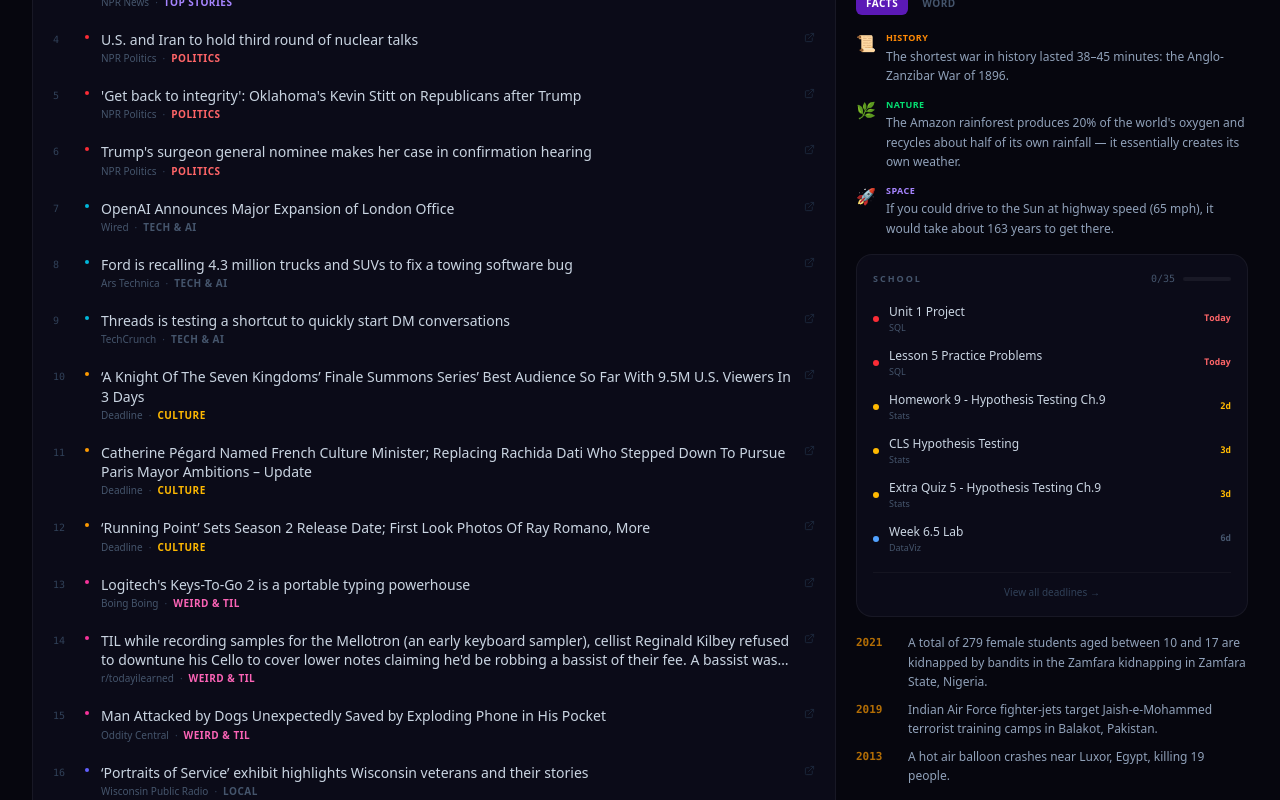
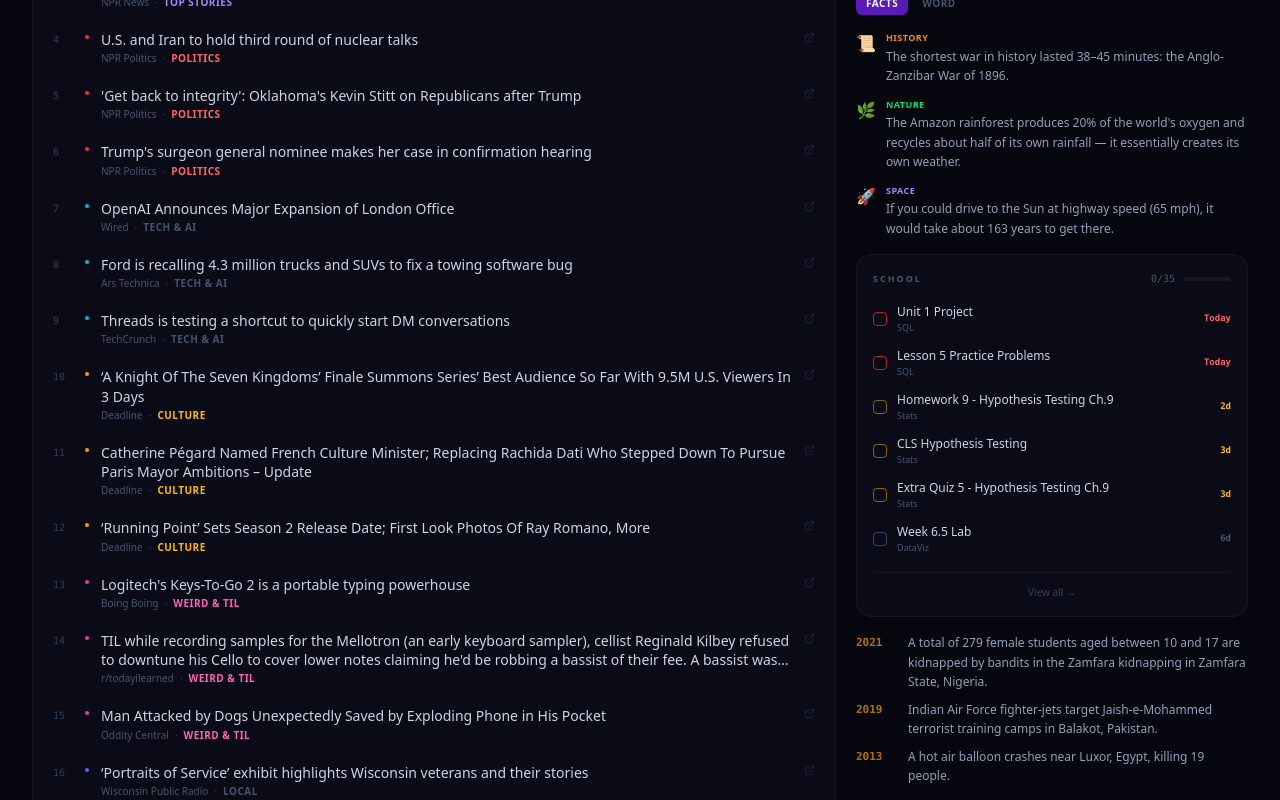
Before and after one commit to Damatnic/nyx-daily, a Next.js app: page /day/2026-02-26 in a window 1280 px wide. Shown: the part 595-1395 px from the top of the page. Built offline with nearby package versions, Linux system fonts and the light colour scheme; grey boxes are pictures that could not be loaded.

Commit message:
feat: mark deadline done from sidebar (localStorage, animated fade-out), NASA API key via env var

```diff
--- a/components/briefing/SchoolDeadlines.tsx
+++ b/components/briefing/SchoolDeadlines.tsx
@@ -1,52 +1,91 @@
+'use client';
+
+import { useState, useEffect } from 'react';
 import Link from 'next/link';
 import { SchoolDeadline } from '@/lib/types';
 
-interface Props {
-  deadlines?: SchoolDeadline[] | null;
+const STORAGE_KEY = 'nyx_done_assignments';
+
+function makeKey(item: SchoolDeadline) { return `${item.course}::${item.desc}`; }
+
+function loadDoneSet(): Set<string> {
+  try { return new Set(JSON.parse(localStorage.getItem(STORAGE_KEY) ?? '[]')); }
+  catch { return new Set(); }
+}
+function saveDoneSet(set: Set<string>) {
+  try { localStorage.setItem(STORAGE_KEY, JSON.stringify([...set])); } catch {}
 }
 
-function dot(days: number): string {
-  if (days === 0)  return 'bg-red-500';
-  if (days <= 1)   return 'bg-red-400';
-  if (days <= 3)   return 'bg-amber-400';
-  if (days <= 7)   return 'bg-blue-400';
-  return 'bg-slate-600';
-}
-
-function dayLabel(days: number): string {
+function dayLabel(days: number) {
   if (days === 0) return 'Today';
   if (days === 1) return 'Tmrw';
   return `${days}d`;
 }
 
-function courseShort(course: string): string {
+function courseShort(course: string) {
   const l = course.toLowerCase();
-  if (l.includes('sql'))   return 'SQL';
-  if (l.includes('stat'))  return 'Stats';
-  if (l.includes('visual') || l.includes('data viz')) return 'DataViz';
+  if (l.includes('sql'))                         return 'SQL';
+  if (l.includes('stat'))                        return 'Stats';
+  if (l.includes('visual') || l.includes('viz')) return 'DataViz';
   return course.split(' ')[0];
 }
 
-export default function SchoolDeadlines({ deadlines }: Props) {
+function checkboxCls(days: number) {
+  if (days === 0) return 'border-red-500/70 hover:bg-red-500/20';
+  if (days <= 1)  return 'border-red-400/50 hover:bg-red-400/15';
+  if (days <= 3)  return 'border-amber-400/50 hover:bg-amber-400/15';
+  if (days <= 7)  return 'border-blue-400/40 hover:bg-blue-400/10';
+  return 'border-white/[0.14] hover:bg-white/[0.04]';
+}
+
+export default function SchoolDeadlines({ deadlines }: { deadlines?: SchoolDeadline[] | null }) {
   const all = deadlines ?? [];
+  const [localDone, setLocalDone] = useState<Set<string>>(new Set());
+  const [fadingOut, setFadingOut] = useState<Set<string>>(new Set());
+
+  useEffect(() => { setLocalDone(loadDoneSet()); }, []);
+
+  const isDone  = (item: SchoolDeadline) => item.done || localDone.has(makeKey(item));
+  const isFading = (item: SchoolDeadline) => fadingOut.has(makeKey(item));
+
+  const toggle = (item: SchoolDeadline) => {
+    const key = makeKey(item);
+    const next = new Set(localDone);
+    if (next.has(key)) {
+      // Un-mark: just remove from done, no animation needed
+      next.delete(key);
+      setLocalDone(next);
+      saveDoneSet(next);
+    } else {
+      // Mark done: animate out first, then remove
+      next.add(key);
+      setLocalDone(next);
+      saveDoneSet(next);
+      setFadingOut(prev => new Set([...prev, key]));
+      setTimeout(() => {
+        setFadingOut(prev => { const s = new Set(prev); s.delete(key); return s; });
+      }, 400);
+    }
+  };
+
+  // Keep fading items visible during their exit animation
   const upcoming = all
-    .filter(d => !d.done && d.days >= 0)
+    .filter(d => (!isDone(d) || isFading(d)) && d.days >= 0)
     .sort((a, b) => a.days - b.days)
     .slice(0, 6);
 
-  const total  = all.length;
-  const done   = all.filter(d => d.done).length;
-  const pct    = total > 0 ? Math.round((done / total) * 100) : 0;
+  const doneCount = all.filter(isDone).length;
+  const total     = all.length;
+  const pct       = total > 0 ? Math.round((doneCount / total) * 100) : 0;
 
   return (
     <div className="nyx-card p-4">
-      {/* Header */}
       <div className="flex items-center justify-between mb-3">
         <p className="text-[9px] font-black uppercase tracking-[0.22em] text-slate-600">School</p>
         <div className="flex items-center gap-2">
-          <span className="text-[10px] font-mono text-slate-600">{done}/{total}</span>
+          <span className="text-[10px] font-mono text-slate-600">{doneCount}/{total}</span>
           <div className="w-12 h-1 bg-white/[0.06] rounded-full overflow-hidden">
-            <div className="h-full rounded-full bg-gradient-to-r from-violet-500 to-cyan-500"
+            <div className="h-full rounded-full bg-gradient-to-r from-violet-500 to-cyan-500 transition-all duration-500"
               style={{ width: `${pct}%` }} />
           </div>
         </div>
@@ -56,27 +95,49 @@ export default function SchoolDeadlines({ deadlines }: Props) {
         <p className="text-xs text-slate-600 py-2">Nothing due soon. 🎉</p>
       ) : (
         <div className="flex flex-col gap-0.5">
-          {upcoming.map((item, i) => (
-            <div key={i} className="flex items-center gap-2.5 py-1.5">
-              <span className={`w-1.5 h-1.5 rounded-full shrink-0 ${dot(item.days)}`} />
+          {upcoming.map((item) => {
+            const fading = isFading(item);
+            return (
+              <div key={makeKey(item)}
+                className={`flex items-center gap-2.5 py-1.5 transition-all duration-400 ${
+                  fading ? 'opacity-0 translate-x-1 scale-98' : 'opacity-100'
+                }`}
+              >
+                {/* Checkbox */}
+                <button onClick={() => toggle(item)} title="Mark done"
+                  className={`w-3.5 h-3.5 rounded-sm border shrink-0 flex items-center justify-center
+                    transition-all duration-150 cursor-pointer ${checkboxCls(item.days)}
+                    ${fading ? 'bg-emerald-500/30 border-emerald-500/60' : ''}`}
+                >
+                  {fading && (
+                    <svg viewBox="0 0 10 10" className="w-2 h-2 text-emerald-400" fill="none" stroke="currentColor" strokeWidth="2">
+                      <polyline points="1.5,5 4,7.5 8.5,2.5" />
+                    </svg>
+                  )}
+                </button>
+
                 <div className="flex-1 min-w-0">
-                <p className="text-[12px] text-slate-300 truncate leading-snug">{item.desc}</p>
+                  <p className={`text-[12px] truncate leading-snug transition-colors ${fading ? 'text-slate-600 line-through' : 'text-slate-300'}`}>
+                    {item.desc}
+                  </p>
                   <p className="text-[9px] text-slate-600">{courseShort(item.course)}</p>
                 </div>
+
                 <span className={`text-[9px] font-bold shrink-0 font-mono ${
                   item.days === 0 ? 'text-red-400' : item.days <= 3 ? 'text-amber-400' : 'text-slate-600'
                 }`}>
                   {dayLabel(item.days)}
                 </span>
               </div>
-          ))}
+            );
+          })}
         </div>
       )}
 
       {upcoming.length > 0 && (
         <Link href="/school"
           className="block text-center text-[10px] text-slate-700 hover:text-violet-400 transition-colors mt-3 pt-3 border-t border-white/[0.04]">
-          View all deadlines →
+          View all →
         </Link>
       )}
     </div>
```
Lines whose indentation alone changed are shown as unchanged.
